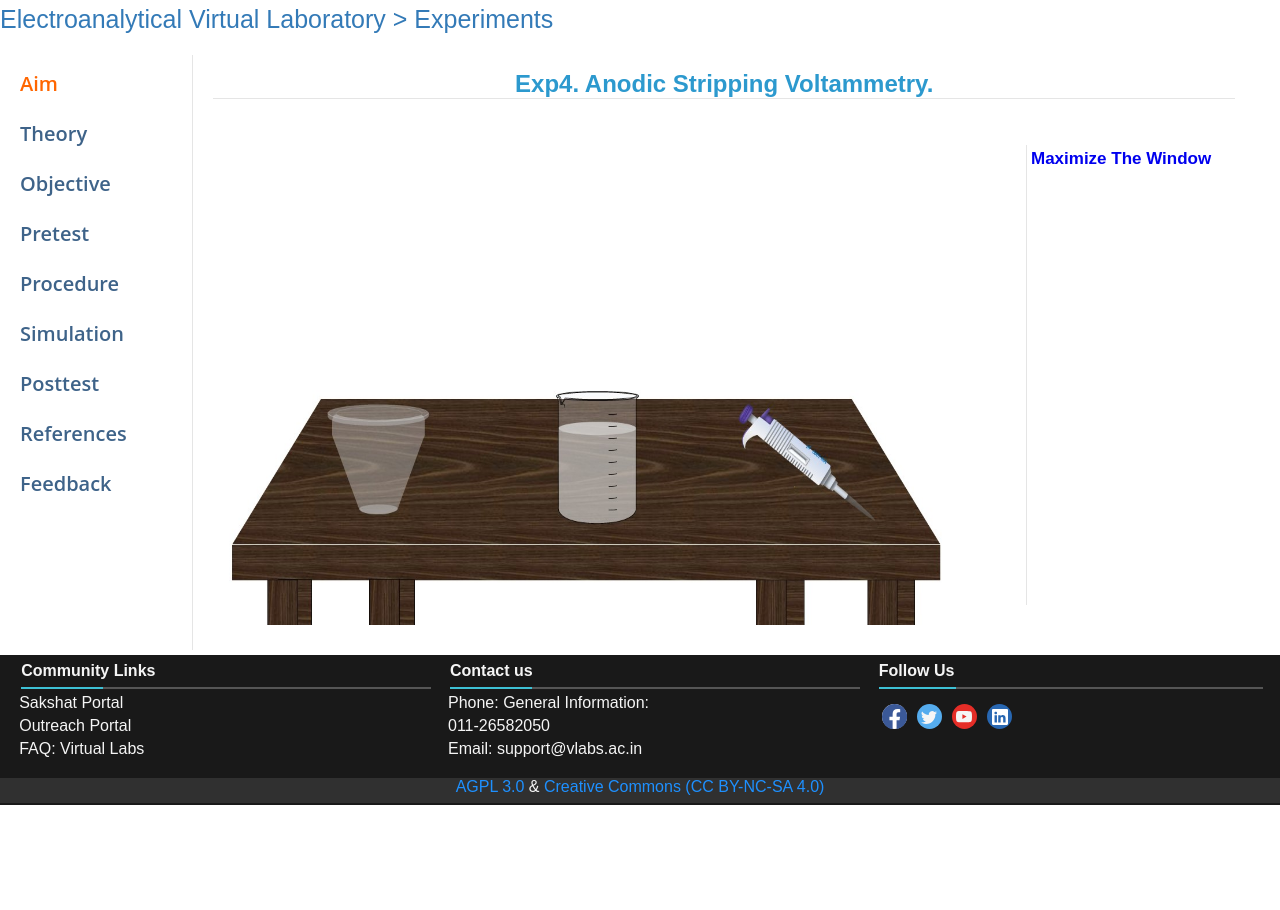
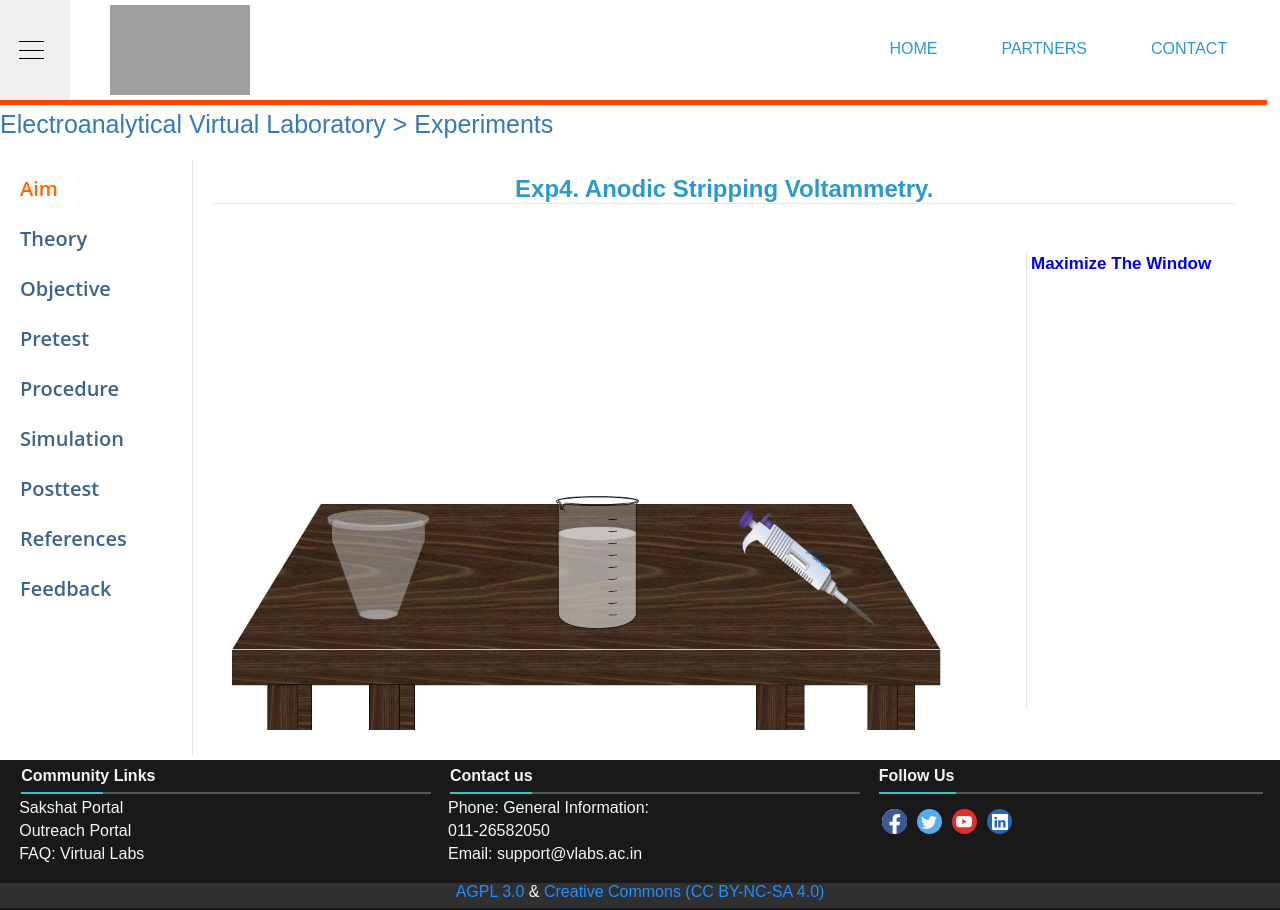
Before and after one commit to virtual-labs/exp-anodic-stripping-voltammetry-dei, a plain HTML site: page experiment/simulation/index.html in a window 1280 px wide. Before the commit the page ends 805 px from the top, so only its background shows below. Drawn offline with Linux system fonts and the light colour scheme; grey boxes are pictures that could not be loaded.

Commit message:
Update index.html
update header code

```diff
--- a/experiment/simulation/index.html
+++ b/experiment/simulation/index.html
@@ -2886,6 +2886,19 @@ $("#chartContainer3").CanvasJSChart(options);
 </script>
 </head>
 <body>
+	<header id="header">
+		<button class="menu-btn" id="head-btn" onclick="dispmenu()">
+			<div class="bar"></div>
+			<div class="bar"></div>
+			<div class="bar"></div>
+		</button>
+		<a href="https://www.vlab.co.in/"><img src="https://www.vlab.co.in/images/logo.jpg"></a>
+		        <div class="right-head">
+            <a href="https://www.vlab.co.in/">HOME</a>
+            <a href="https://www.vlab.co.in/participating-institutes">PARTNERS</a>
+            <a href="https://www.vlab.co.in/contact-us">CONTACT</a>
+        </div>
+	</header>
 
 	<div class="navigation-bar">
 		<a href="../index.html">Electroanalytical Virtual Laboratory</a> > <a href="../index.html">Experiments</a>
```
